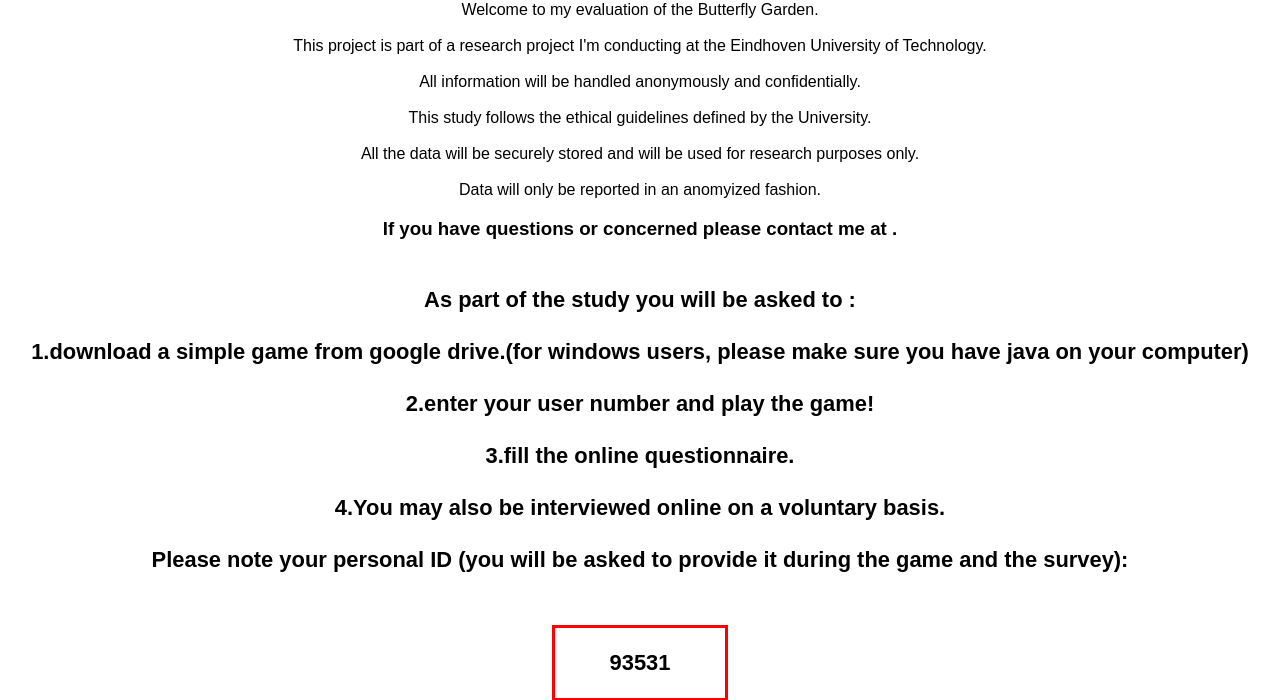
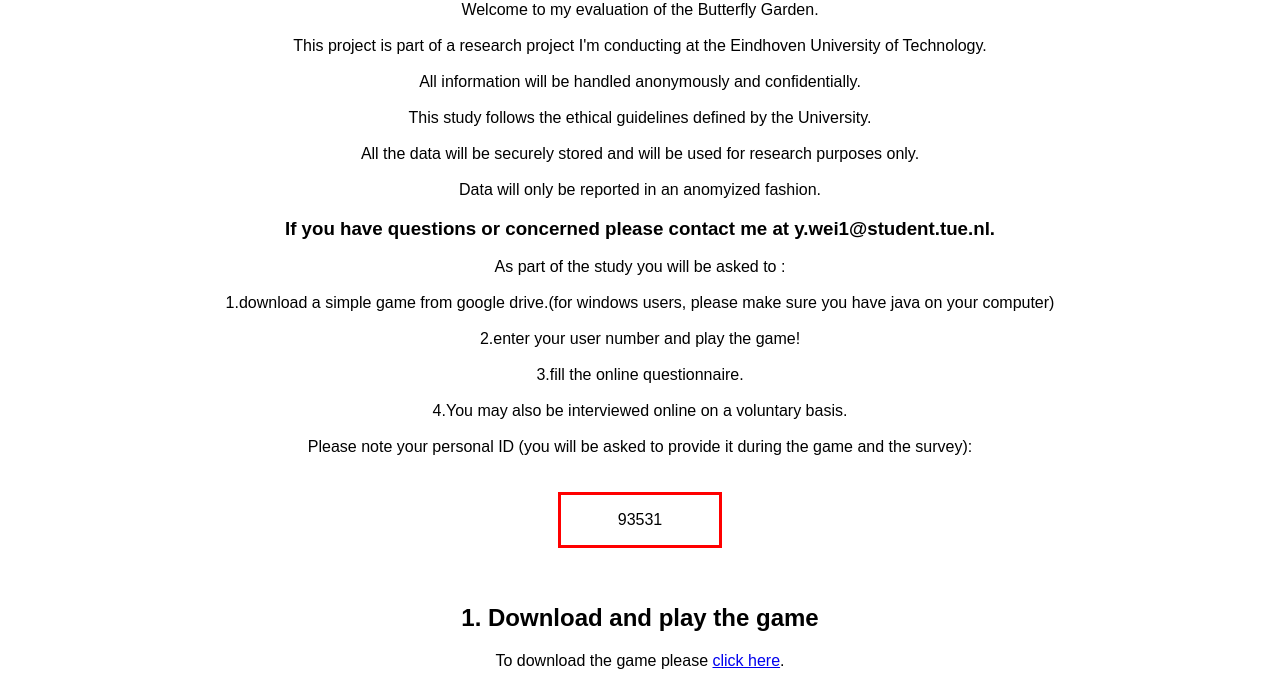
Before and after one commit to Yutingwwwwww/Yutingwwwwww.github.io, a plain HTML site: page index.html in a window 1280 px wide. Shown: the part 105-805 px from the top of the page. Drawn offline with Linux system fonts and the light colour scheme.

Commit message:
Update index.html

```diff
--- a/index.html
+++ b/index.html
@@ -18,8 +18,8 @@
 	    <br>
 	    Data will only be reported in an anomyized fashion. <br>
 	    <h3>
-	    If you have questions or concerned please contact me at <y.wei1@student.tue.nl>. <h3>
-	        <br>
+	    If you have questions or concerned please contact me at y.wei1@student.tue.nl. </h3>
+
 	        As part of the study you will be asked to :<br>
 		<br>
 	        1.download a simple game from google drive.(for windows users, please make sure you have java on your computer)<br>
```
